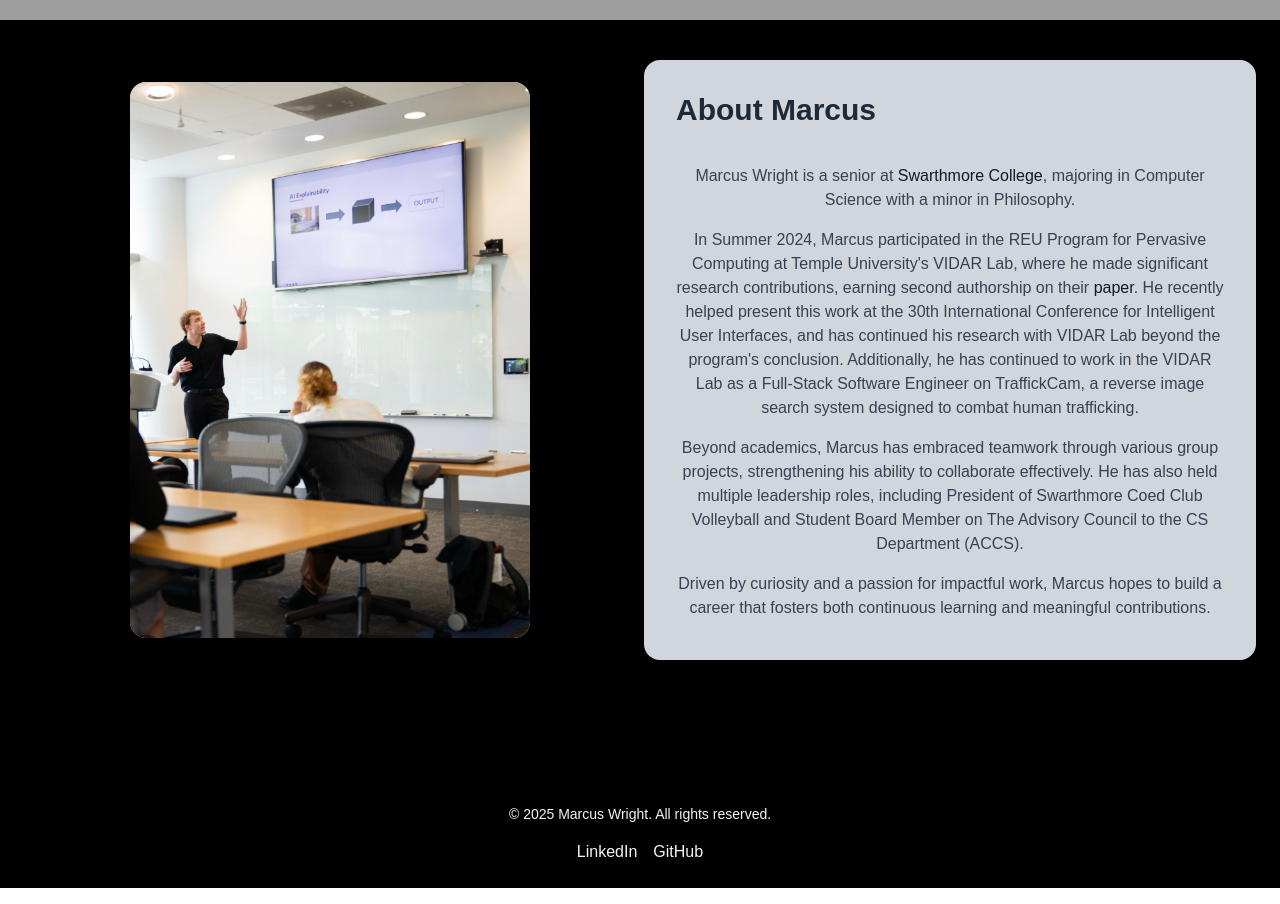
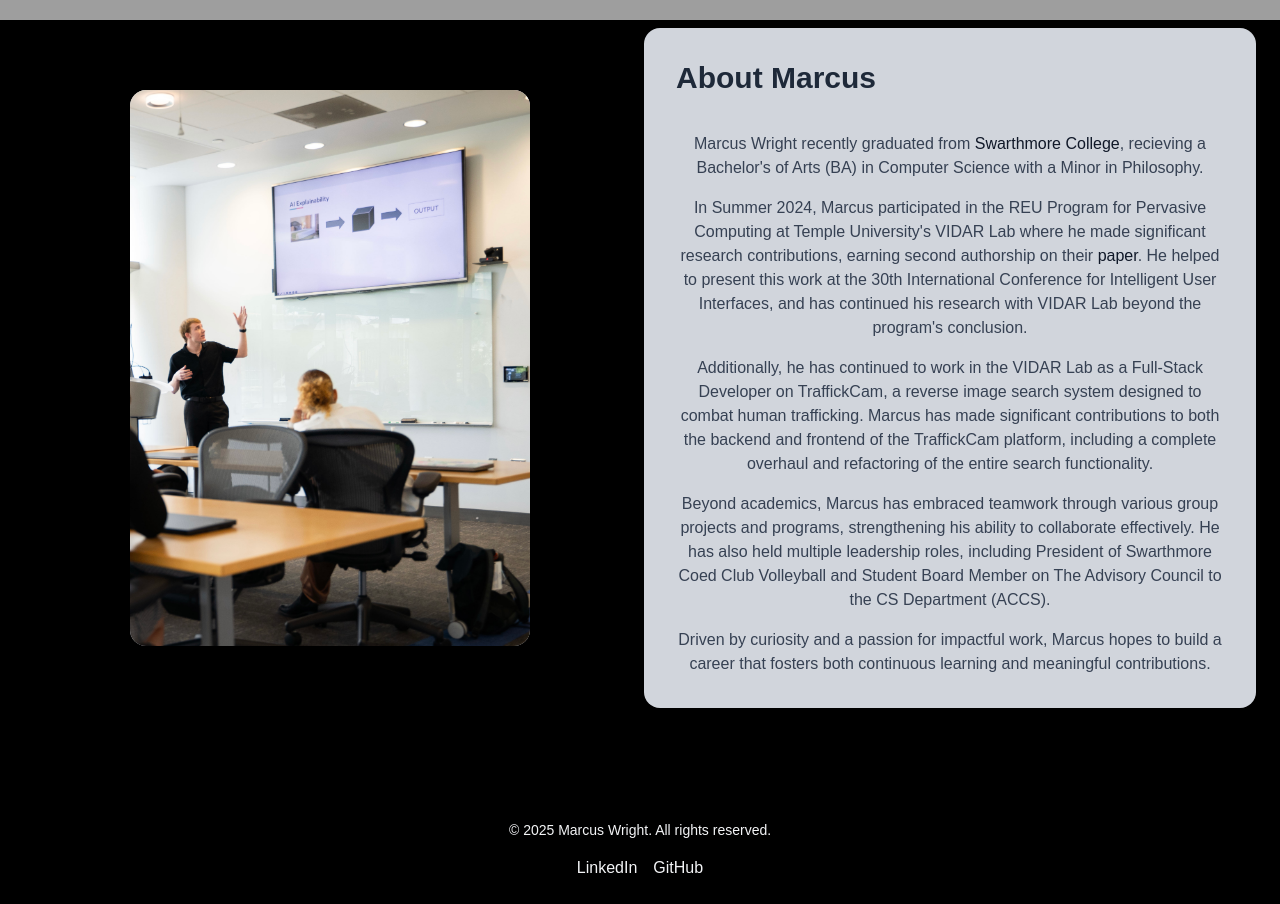
Before and after one commit to MarcusW03/my_website, a Next.js app: page / in a window 1280 px wide. Shown: the part 780-1684 px from the top of the page. Built offline with nearby package versions, Linux system fonts and the light colour scheme; grey boxes are pictures that could not be loaded; a web font is replaced by a local one.

Commit message:
Update about section

```diff
--- a/app/page.tsx
+++ b/app/page.tsx
@@ -39,18 +39,23 @@ export default function Home() {
               <h2 className="text-3xl font-bold text-gray-800 place-self-start">About Marcus</h2>
               <div className="pt-5 flex flex-col items-center justify-center">
                 <p className="text-gray-700 text-md mt-4">
-                   Marcus Wright is a senior at <a className="text-gray-900 hover:text-blue-700" href="https://www.swarthmore.edu/" target="_blank">Swarthmore College</a>,
-                   majoring in Computer Science with a minor in Philosophy.
+                   Marcus Wright recently graduated from <a className="text-gray-900 hover:text-blue-700" href="https://www.swarthmore.edu/" target="_blank">Swarthmore College</a>,
+                   recieving a Bachelor&apos;s of Arts (BA) in Computer Science with a Minor in Philosophy.
                 </p>
                 <p className="text-gray-700 text-md mt-4">
                 In Summer 2024, Marcus participated in the REU Program for Pervasive Computing at Temple University&apos;s
-                VIDAR Lab, where he made significant research contributions, earning second authorship on their <Link className="text-gray-900 hover:text-blue-700" href="/projects">paper</Link>.
-                He recently helped present this work at the 30th International Conference for Intelligent User Interfaces, and has
-                continued his research with VIDAR Lab beyond the program&apos;s conclusion. Additionally, he has continued to work in
-                the VIDAR Lab as a Full-Stack Software Engineer on TraffickCam, a reverse image search system designed to combat human trafficking.
+                VIDAR Lab where he made significant research contributions, earning second authorship on their <Link className="text-gray-900 hover:text-blue-700" href="/projects">paper</Link>.
+                He helped to present this work at the 30th International Conference for Intelligent User Interfaces, and has
+                continued his research with VIDAR Lab beyond the program&apos;s conclusion.
                 </p>
                 <p className="text-gray-700 text-md mt-4">
-                Beyond academics, Marcus has embraced teamwork through various group projects, strengthening his ability
+                Additionally, he has continued to work in the VIDAR Lab as a Full-Stack Developer on TraffickCam,
+                a reverse image search system designed to combat human trafficking. Marcus has made significant contributions
+                to both the backend and frontend of the TraffickCam platform, including a complete overhaul and refactoring of the
+                entire search functionality.
+                </p>
+                <p className="text-gray-700 text-md mt-4">
+                Beyond academics, Marcus has embraced teamwork through various group projects and programs, strengthening his ability
                 to collaborate effectively. He has also held multiple leadership roles, including President of Swarthmore
                 Coed Club Volleyball and Student Board Member on The Advisory Council to the CS Department (ACCS).
                 </p>
```
